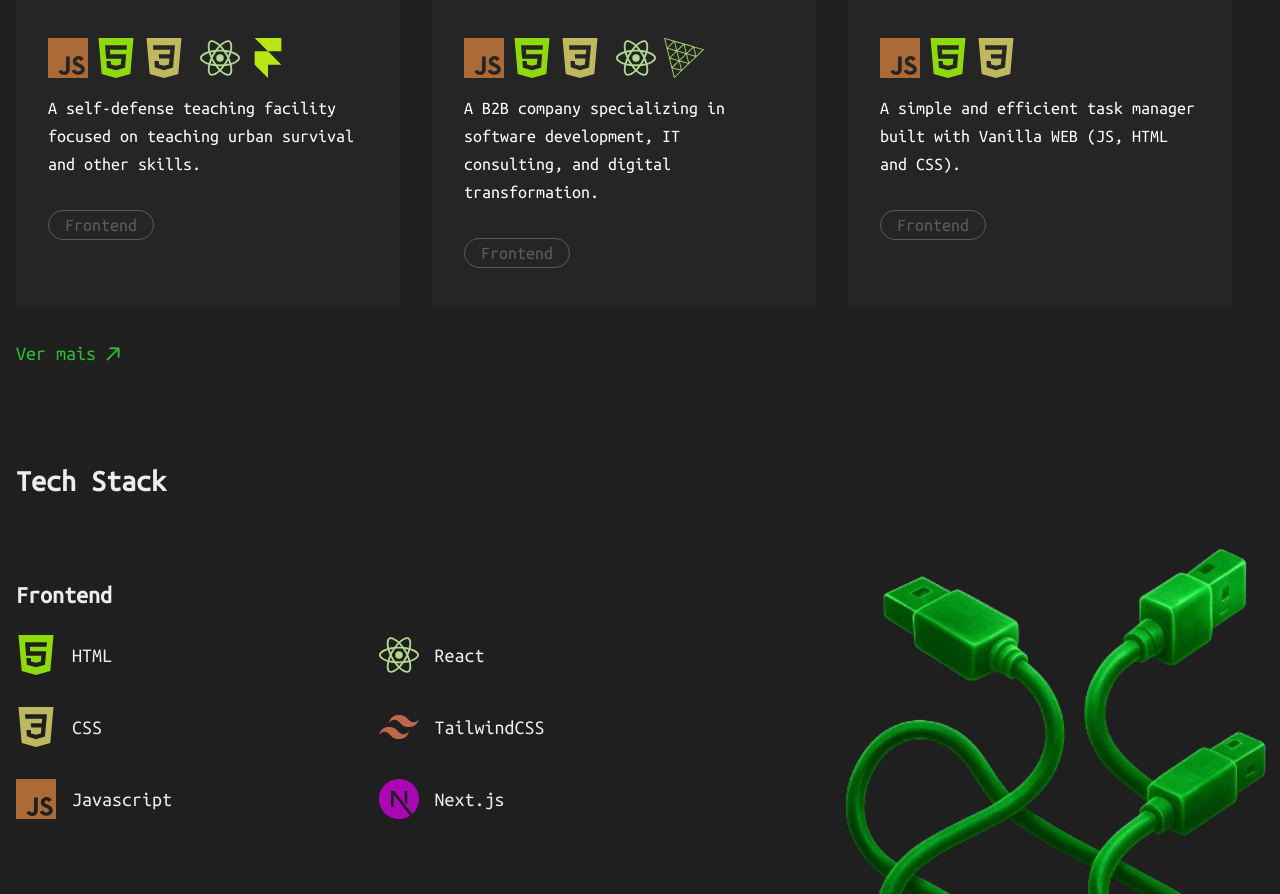
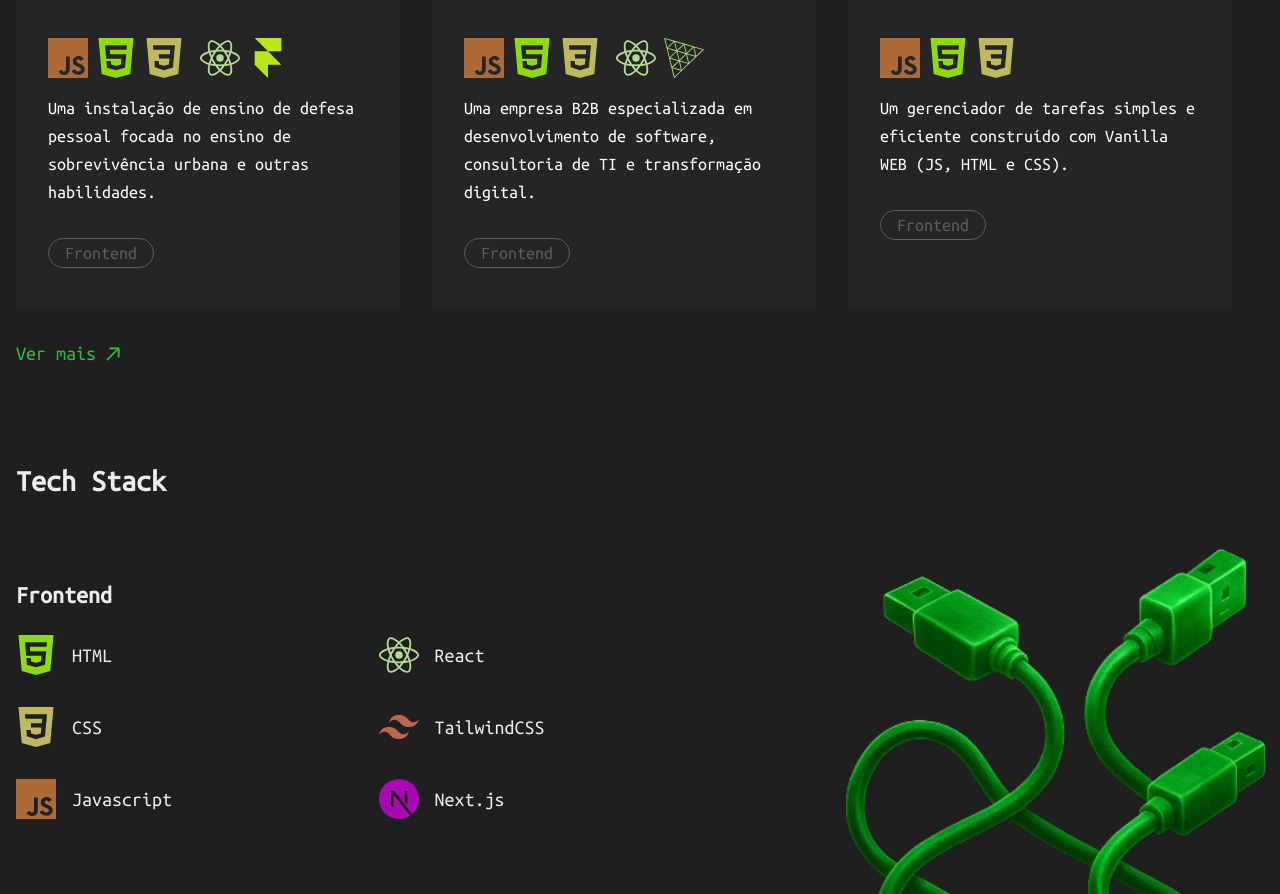
Before and after one commit to WitorDev/witortena, a Next.js app: page / in a window 1280 px wide. Shown: the part 2847-3741 px from the top of the page. Built offline with nearby package versions, Linux system fonts and the light colour scheme; a web font is replaced by a local one.

Commit message:
translated projects to portuguese

```diff
--- a/app/components/Projects.tsx
+++ b/app/components/Projects.tsx
@@ -21,7 +21,7 @@ export const projectsData = [
     imageSrc: barrel,
     tech: ["Javascript", "Html5", "Css3", "Tailwind", "React", "Framer"],
     description:
-      "A self-defense teaching facility focused on teaching urban survival and other skills.",
+      "Uma instalação de ensino de defesa pessoal focada no ensino de sobrevivência urbana e outras habilidades.",
     tag: "Frontend",
     link: "https://google.com",
   },
@@ -29,7 +29,7 @@ export const projectsData = [
     imageSrc: symbion,
     tech: ["Javascript", "Html5", "Css3", "Tailwind", "React", "Threedotjs"],
     description:
-      "A B2B company specializing in software development, IT consulting, and digital transformation.",
+      "Uma empresa B2B especializada em desenvolvimento de software, consultoria de TI e transformação digital.",
     tag: "Frontend",
     link: "https://google.com",
   },
@@ -37,7 +37,7 @@ export const projectsData = [
     imageSrc: notetaker,
     tech: ["Javascript", "Html5", "Css3"],
     description:
-      "A simple and efficient task manager built with Vanilla WEB (JS, HTML and CSS).",
+      "Um gerenciador de tarefas simples e eficiente construído com Vanilla WEB (JS, HTML e CSS).",
     tag: "Frontend",
     link: "https://google.com",
   },
@@ -53,7 +53,7 @@ export const projectsData = [
     imageSrc: bleedout,
     tech: ["Godotengine"],
     description:
-      "A 2D top-down shooter game where you must advance to the top of the map. Developed using GDScript in the Godot Engine.",
+      "Um jogo de tiro 2D top-down onde você deve avançar até o topo do mapa. Desenvolvido usando GDScript na Godot Engine.",
     tag: "Game Dev",
     link: "https://google.com",
   },
```
